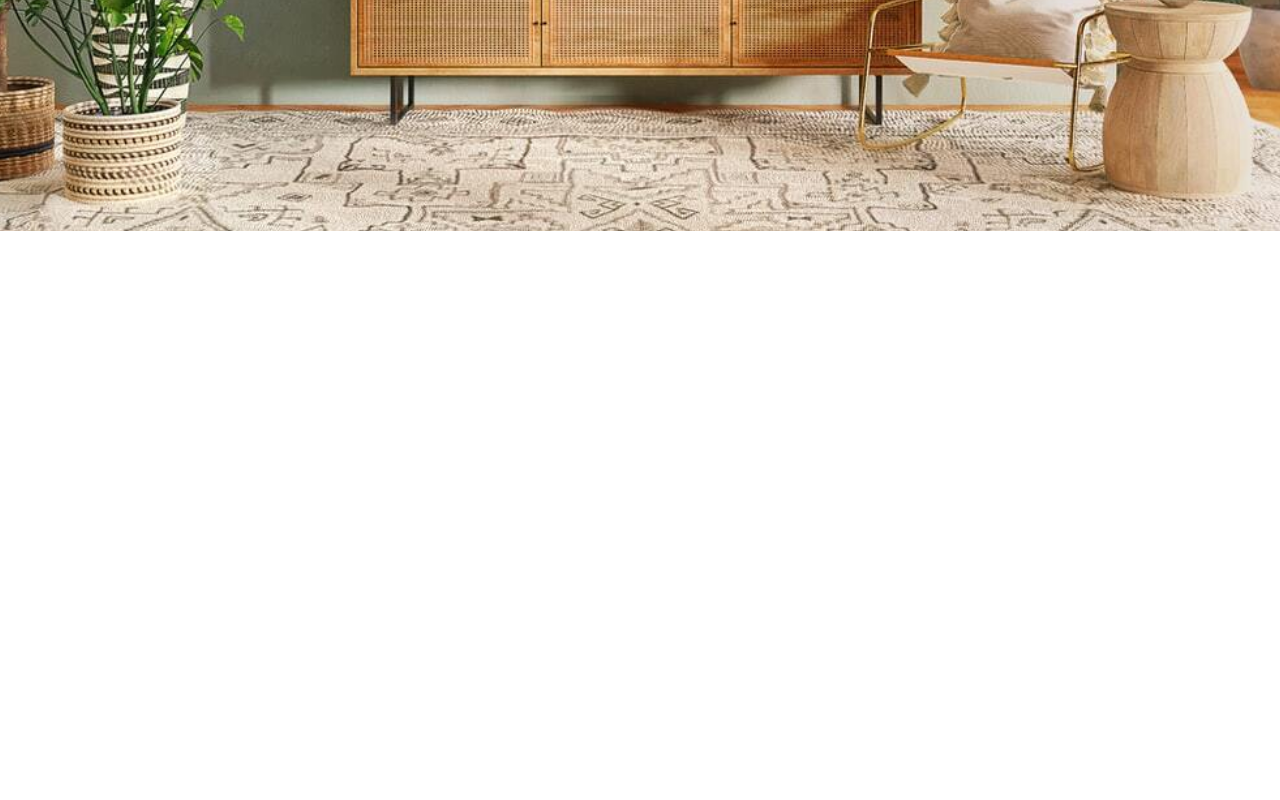
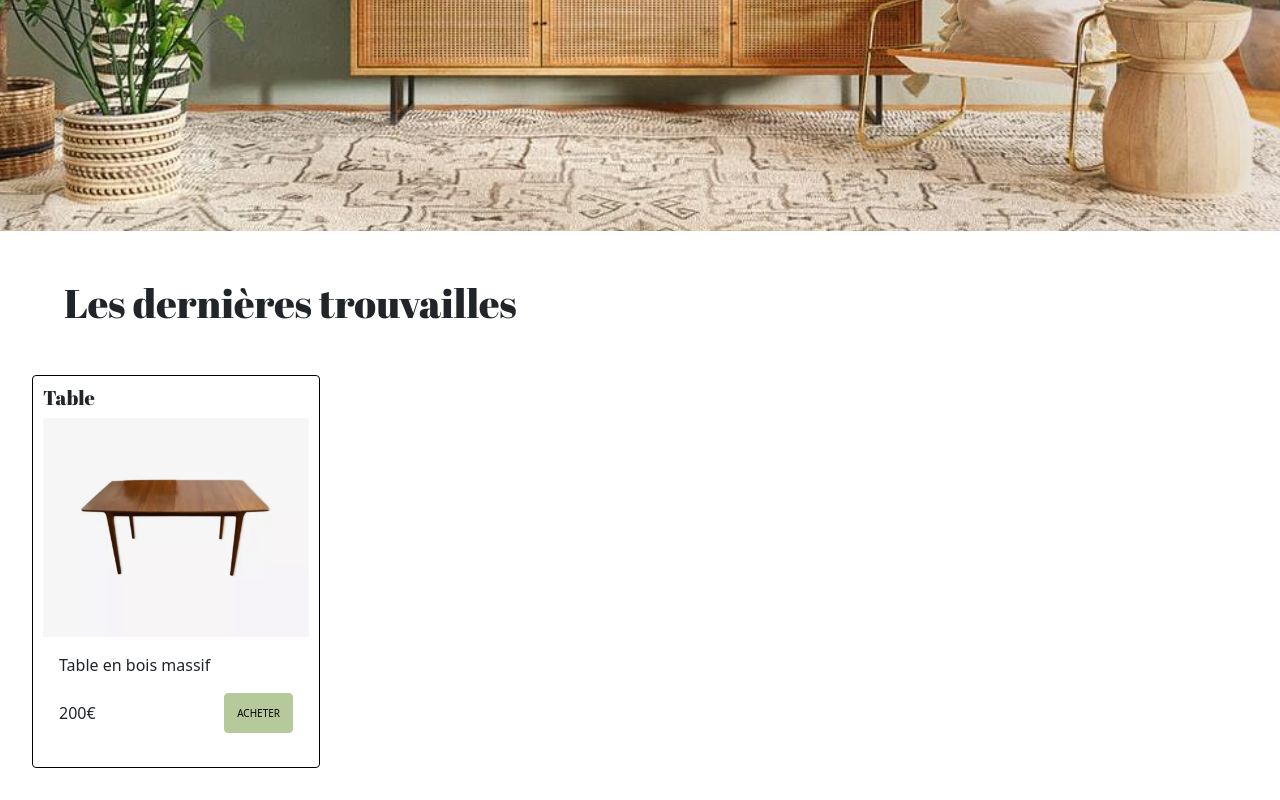
Before and after one commit to adatechschool/PC-CastorlamaFront2, a React (Create React App) app: page / in a window 1280 px wide. Shown: the part 713-1513 px from the top of the page. Before the commit the page ends 944 px from the top, so only its background shows below. Built offline with nearby package versions, Linux system fonts and the light colour scheme; a web font is replaced by a local one.

Commit message:
feat card

```diff
--- a/src/App.jsx
+++ b/src/App.jsx
@@ -1,6 +1,7 @@
 import React from 'react'
 import Banner from './components/Banner.jsx'
 import Promotion from './components/Promotion.jsx'
+import Card from './components/Card.jsx'
 
 
 //component creation
@@ -10,6 +11,7 @@ const App = () => {
         <div>
             <Banner></Banner>
             <Promotion></Promotion>
+            <Card></Card>
         </div>
     );
 }
--- /dev/null
+++ b/src/components/Card.jsx
@@ -0,0 +1,92 @@
+import '../styles/Card.scss'
+import Card from 'react-bootstrap/Card'
+import Button from 'react-bootstrap/Button'
+import Table from '../assets/table.png'
+
+// const data = [
+//     {
+//       box: 'portfolio__item',
+//       id: 1,
+//       image: IMG2,
+//       title: 'Ride my bike : Dataviz velib',
+//       github: 'https://github.com/Helene-Normant/Ride_my_bike'
+//     },
+
+//     {
+//       box: 'portfolio__item_2',
+//       id: 2,
+//       image: IMG1,
+//       title: 'Emoji pimp : Extension chrome',
+//       github: 'https://github.com/Helene-Normant/pimp_emoji'
+//     },
+
+//     {
+//       box: 'portfolio__item_3',
+//       id: 3,
+//       image: IMG3,
+//       title: 'Adacademy : jeux pico-8',
+//       github: 'https://github.com/Helene-Normant/helene-normant.github.io'
+//     }
+
+//   ]
+
+
+
+
+//   const Portfolio = () => {
+//     return (
+//       <section id="portfolio">
+//         <h5>MES PROJETS</h5>
+//         <div className='container portfolio__container'>
+//           {
+//             data.map(({box, id, image, title, github }) => {
+//               return (
+//                 <article key={id} className={box}>
+//                   <div className='portfolio__item-image'>
+//                     <img src={image} alt="" />
+//                   </div>
+//                   <h3>{title}</h3>
+//                   <div className='portfolio__item-cta'>
+//                     <a href={github} className='btn-new' target='_blank'> ⇨ Go </a>
+//                   </div>
+//                 </article>
+
+//               )
+
+//             })
+//           }
+
+//         </div>
+//       </section>
+//     )
+//   }
+
+//   export default Portfolio
+
+
+const Cards = () => {
+    return (
+
+        <div className='container_card'>
+            <h1 className='titre_card'>Les dernières trouvailles</h1>
+        <Card  className='Card' style={{ width: '18rem' }}>
+            {/* Type de meuble */}
+        <Card.Title className='type_card'>Table</Card.Title>
+  <Card.Img variant="top" src={Table} />
+  <Card.Body>
+     {/* Titre du meuble*/}
+     <Card.Text>
+      Table en bois massif
+    </Card.Text>
+    <div className='info_card'>
+    <Card.Text className='prix'>
+     200€
+    </Card.Text>
+    <Button className='btn_card' variant="primary">ACHETER</Button>
+    </div>
+  </Card.Body>
+</Card>
+    </div> );
+}
+
+export default Cards;
--- /dev/null
+++ b/src/styles/Card.scss
@@ -0,0 +1,52 @@
+// CSS
+@import "~bootstrap/scss/bootstrap";
+//boostrap
+.card {
+    border: 1px solid black !important;
+    padding: 10px !important;
+}
+
+
+.titre_card {
+    margin-top: 3rem !important;
+    margin-bottom: 3rem !important;
+    font-family: 'Abril Fatface';
+    margin-left: 2rem !important;
+}
+
+.type_card {
+    font-family: 'Abril Fatface';
+
+}
+
+.btn_card {
+    font-size: 10px !important;
+    border-color: #B5C99A !important;
+	background-color: #B5C99A !important;
+    color: black !important;
+    height: 40px !important;
+}
+
+.btn_card:hover {
+	background-color: white !important;
+}
+
+.info_card {
+    display: flex;
+    justify-content: space-between;
+}
+
+.prix{
+    margin-top: 0.5rem;
+}
+
+.container_card {
+margin-left: 2rem;
+margin-right: 2rem;
+margin-bottom: 2rem;
+
+}
+
+.card:hover {
+    background-color: #CFE1B9;
+}
```
Also changed, not shown: src/assets/table.png (added), 1 other file (tests, documents, lock files or other folders).
